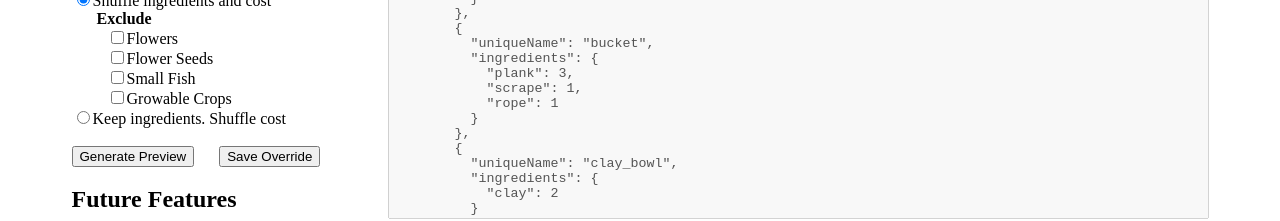
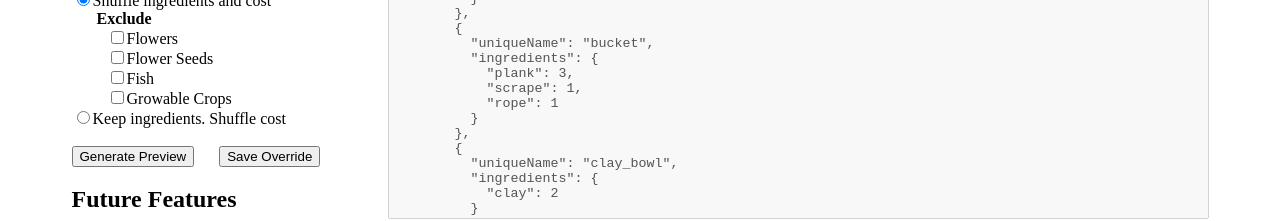
Before and after one commit to Raftdomizer/craftdomizer, a React app: page / in a window 1280 px wide. Shown: the part 420-641 px from the top of the page. Built offline with nearby package versions, Linux system fonts and the light colour scheme.

Commit message:
Fix Fish label for toggle.

```diff
--- a/src/components/App.js
+++ b/src/components/App.js
@@ -188,7 +188,7 @@ function App() {
                                     checked={toggles.fish}
                                     onChange={handleFishCheckBoxChange}
                                 />
-                                <label htmlFor="fish">Small Fish</label>
+                                <label htmlFor="fish">Fish</label>
                             </div>
                             <div style={{marginLeft: "35px"}}>
                                 <input
```
